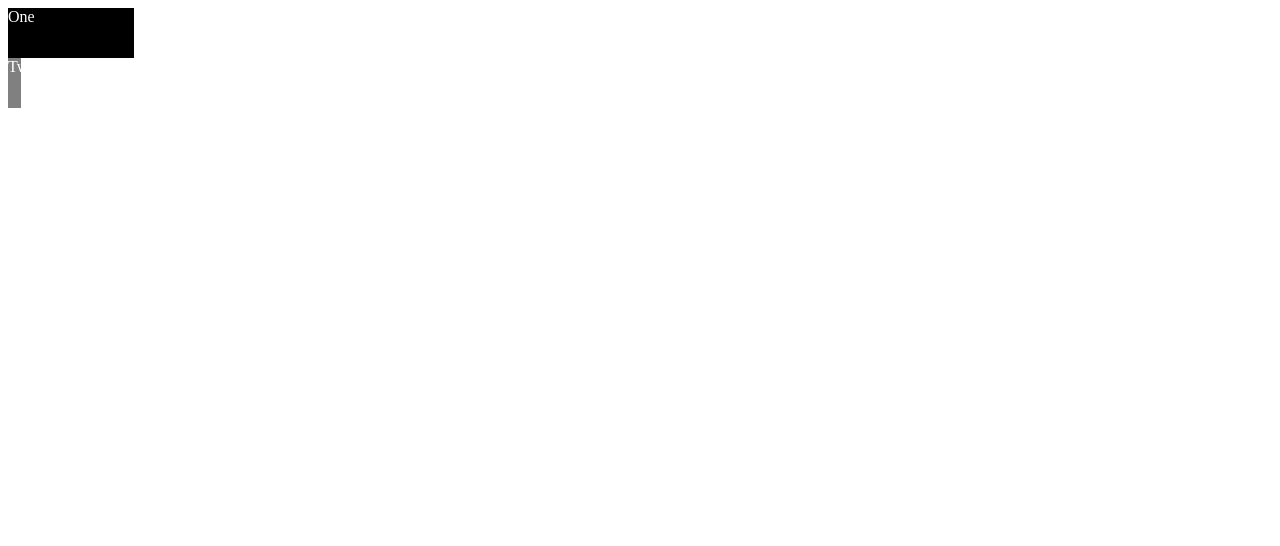
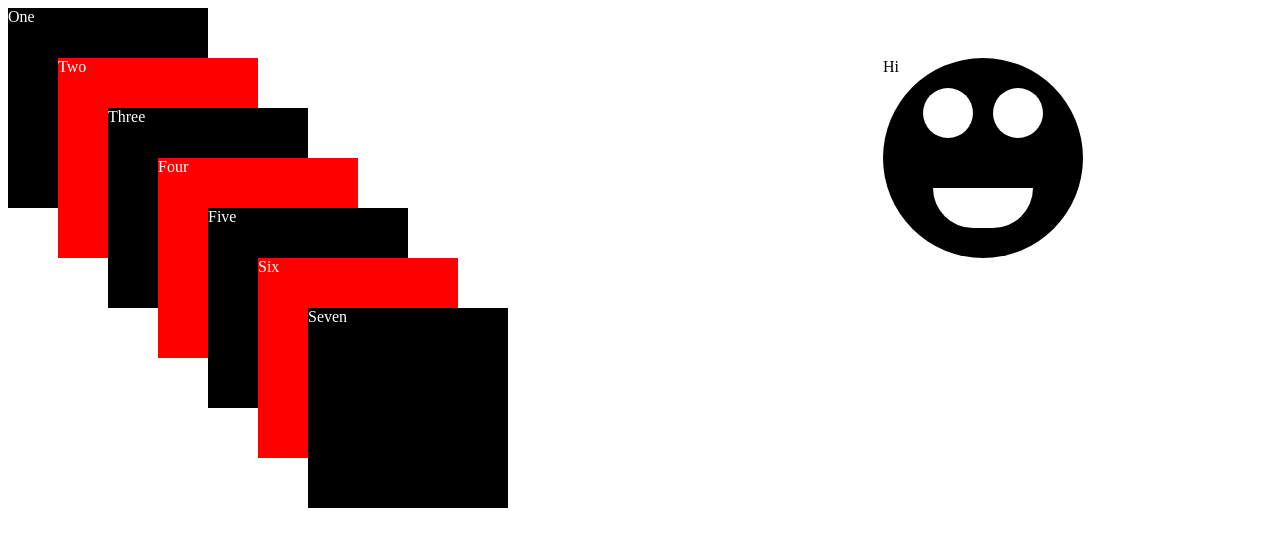
Before and after one commit to whitleyblaine/positioning-practice, a plain HTML site: page index.html in a window 1280 px wide. Drawn offline with Linux system fonts and the light colour scheme.

Commit message:
Made face and boxes

```diff
--- a/index.html
+++ b/index.html
@@ -7,12 +7,23 @@
 
   <body>
     <div class="one">One
-      <div class="two">Two</div>
+      <div class="two">Two
+        <div class="three">Three
+          <div class="four">Four
+            <div class="five">Five
+              <div class="six">Six
+                <div class="seven">Seven</div>
+              </div>
+            </div>
+          </div>
+        </div>
+      </div>
     </div>
-    <!-- <div class="three">Three</div>
-    <div class="four">Four</div>
-    <div class="five">Five</div>
-    <div class="six">Six</div>
-    <div class="seven">Seven</div> -->
+
+    <div class="head">Hi
+      <div class="left-eye"></div>
+      <div class="right-eye"></div>
+      <div class="smile"></div>
+    </div>
   </body>
 </html>
--- a/styles.css
+++ b/styles.css
@@ -1,56 +1,107 @@
 .one {
   background: black;
   color: white;
-  width: 10%;
-  height: 50px;
+  width: 200px;
+  height: 200px;
   position: relative;
 }
 
 .two {
-  background: grey;
+  background: red;
   color: white;
-  width: 10%;
-  height: 50px;
+  width: 200px;
+  height: 200px;
   position: absolute;
   bottom: -50px;
+  left: 50px;
 }
 
 .three {
   background: black;
   color: white;
-  width: 10%;
-  height: 50px;
+  width: 200px;
+  height: 200px;
   position: absolute;
+  bottom: -50px;
+  left: 50px;
 }
 
 .four {
-  background: black;
+  background: red;
   color: white;
-  width: 10%;
-  height: 50px;
+  width: 200px;
+  height: 200px;
   position: absolute;
+  bottom: -50px;
+  left: 50px;
 }
 
 .five {
   background: black;
   color: white;
-  width: 10%;
-  height: 50px;
+  width: 200px;
+  height: 200px;
   position: absolute;
+  bottom: -50px;
+  left: 50px;
 }
 
 .six {
-  background: black;
+  background: red;
   color: white;
-  width: 10%;
-  height: 50px;
+  width: 200px;
+  height: 200px;
   position: absolute;
+  bottom: -50px;
+  left: 50px;
 }
 
 .seven {
   background: black;
   color: white;
-  width: 10%;
+  width: 200px;
+  height: 200px;
+  position: absolute;
+  bottom: -50px;
+  left: 50px;
+}
+
+.head {
+  background: black;
+  width: 200px;
+  height: 200px;
+  border-radius: 50%;
+  position: relative;
+  top: -150px;
+  left: 875px;
+}
+
+.left-eye {
+  background: white;
+  width: 50px;
   height: 50px;
+  border-radius: 50%;
   position: absolute;
+  left: 40px;
+  top: 30px;
 }
+
+.right-eye {
+  background: white;
+  width: 50px;
+  height: 50px;
+  border-radius: 50%;
+  position: absolute;
+  left: 110px;
+  top: 30px;
+}
+
+.smile {
+  background: white;
+  width: 100px;
+  height: 40px;
+  border-radius: 0 0 50px 50px;
+  position: absolute;
+  top: 130px;
+  left: 50px;
+}
```
